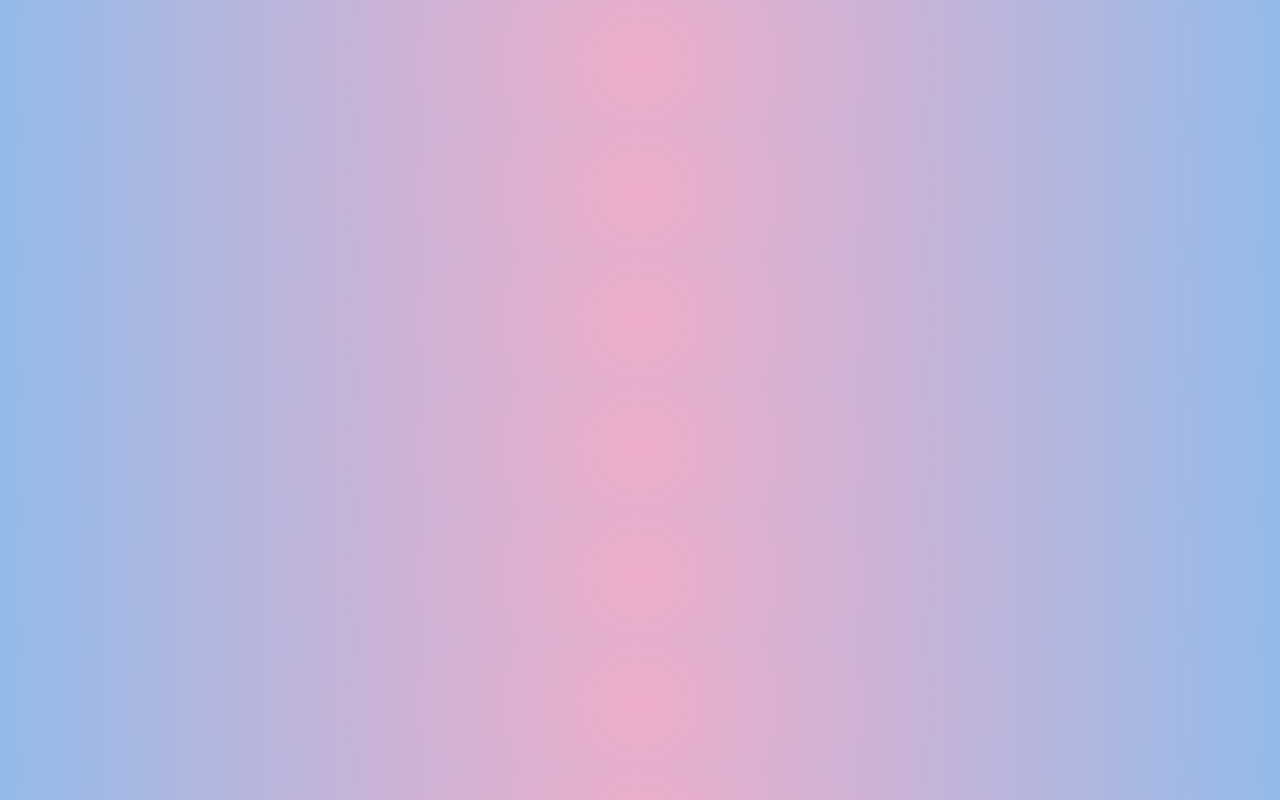
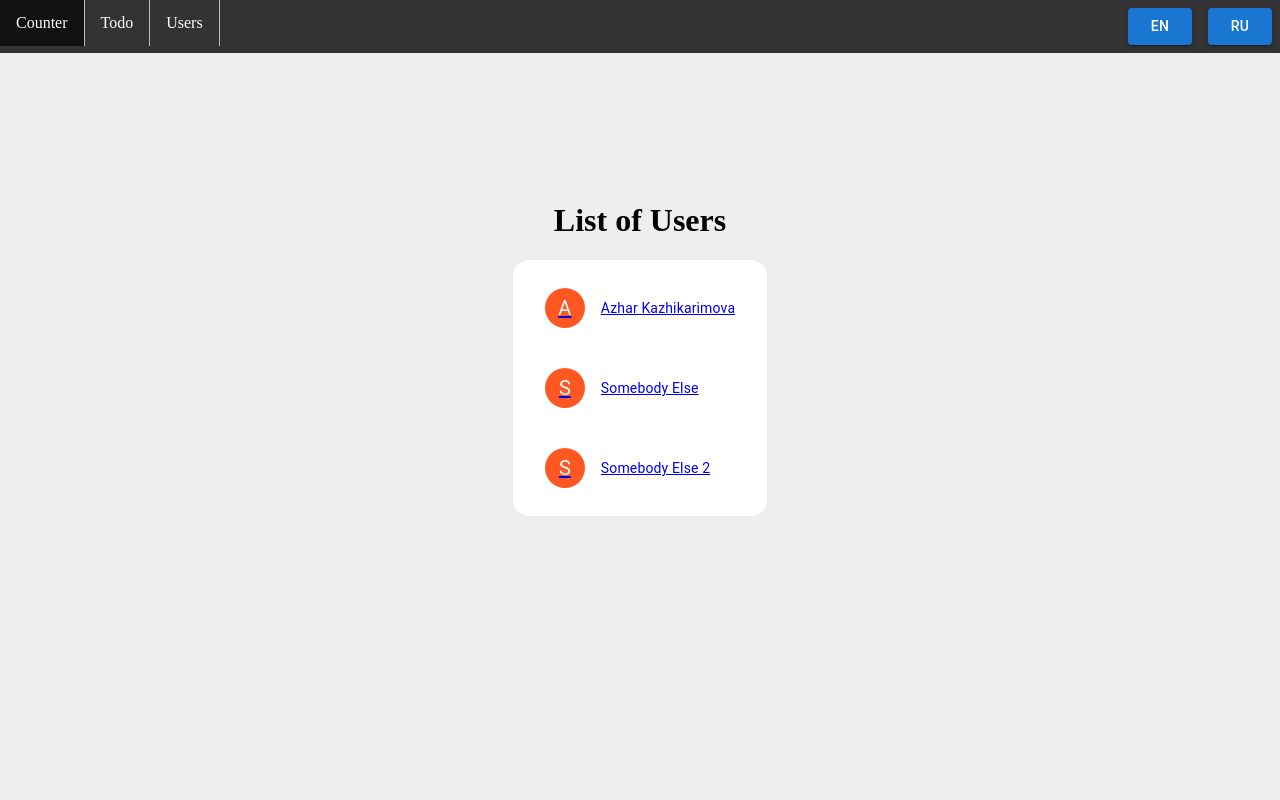
Before and after one commit to AzharKazhikarim/one-lab-hw, a React (Create React App) app: page /users in a window 1280 px wide. Before the commit this address had no page. Built offline with nearby package versions, Linux system fonts and the light colour scheme.

Commit message:
feat: added nested routes & useContext for localization

```diff
--- a/src/App.css
+++ b/src/App.css
@@ -1,7 +1,6 @@
 body{
   margin:0 auto;
-  background: rgb(238,174,202);
-  background: radial-gradient(circle, rgba(238,174,202,1) 0%, rgba(148,187,233,1) 100%);
+  background: #eeeeee;
 }
 .App {
   margin:10% 25% 0 25%;
@@ -13,19 +12,53 @@ body{
   text-align: center;
 }
 .todo-container{
-  background-color: white;
   padding: 55px;
   border-radius: 8px;
-
+  background: rgb(238,174,202);
+  background: radial-gradient(circle, rgba(238,174,202,1) 0%, rgba(148,187,233,1) 100%);
 }
 .todo-wrapper{
   display: flex;
   align-items: center;
   flex-direction: column;
   height: 100%;
+
 }
 .itemWrapper{
   display: flex;
   align-items: center;
   flex-direction: row;
 }
+
+.navbar-ul {
+  list-style-type: none;
+  margin: 0;
+  padding: 0;
+  overflow: hidden;
+  background-color: #333;
+}
+
+.navbar-li {
+  float: left;
+  border-right:1px solid #bbb;
+}
+
+.navbar-li:last-child {
+  border-right: none;
+}
+
+.navbar-li a {
+  display: block;
+  color: white;
+  text-align: center;
+  padding: 14px 16px;
+  text-decoration: none;
+}
+
+.navbar-li a:hover:not(.active) {
+  background-color: #111;
+}
+
+.active {
+  background-color: #04AA6D;
+}
--- a/src/App.tsx
+++ b/src/App.tsx
@@ -3,31 +3,37 @@ import Todo from "./hw2/Todo";
 import {BrowserRouter, Routes, Route} from "react-router-dom";
 import About from "./lecture3/About";
 import Main from "./lecture3/Main";
-import React from "react";
-
-const user = {
-    name:'Azhar'
-};
-
-export const ThemeContext = React.createContext(user);
+import React, {useState} from "react";
+import UserProfile from "./hw3/UserProfile";
+import ListUsers from "./hw3/ListUsers";
+import ClassBasedCounter from "./hw1/ClassBasedCounter";
+import NavBar from "./NavBar";
+import {MyGlobalContext} from './hw3/Context';
 
 function App() {
 
+    const [language, setLanguage] = useState<string>('en');
+
     return (
-        <div className="App">
+        <>
+            <MyGlobalContext.Provider value={{language, setLanguage}}>
+                <BrowserRouter>
+                    <NavBar/>
+                    <div className="App">
 
-            <ThemeContext.Provider value={user}>
-                <BrowserRouter>
-                    <Routes>
+                        <Routes>
+                            <Route path={'/'} element={<Main/>}/>
+                            <Route path={'/counter'} element={<ClassBasedCounter/>}/>
+                            <Route path={'/todo'} element={<Todo/>}/>
+                            <Route path={'/about'} element={<About/>}/>
+                            <Route path={'/users'} element={<ListUsers/>}/>
+                            <Route path='/users/user/:id' element={<UserProfile/>}/>
+                        </Routes>
+                    </div>
+                </BrowserRouter>
+            </MyGlobalContext.Provider>
+        </>
 
-                        <Route path={'/'} element={<Main/>}/>
-                        <Route path={'/todo'} element={<Todo/>}/>
-                        <Route path={'/about'} element={<About/>}/>
-
-                    </Routes>
-                </BrowserRouter>
-            </ThemeContext.Provider>
-        </div>
     );
 }
 
--- /dev/null
+++ b/src/NavBar.tsx
@@ -0,0 +1,27 @@
+import {FC} from "react";
+import * as React from "react";
+import {Button} from "@mui/material";
+import {useGlobalContext} from "./hw3/Context";
+import {Link} from "react-router-dom";
+
+const NavBar: FC = () => {
+    const {language,setLanguage} = useGlobalContext()
+    console.log(language)
+    return (
+        <>
+            <ul className={"navbar-ul"}>
+                <li className={"navbar-li"}><Link to={'/counter'}>Counter</Link></li>
+                <li className={"navbar-li"}><Link to={'/todo'}>Todo</Link></li>
+                <li className={"navbar-li"}><Link to={'/users'}>Users</Link></li>
+                <Button  sx={{float:"right", margin:1}} variant="contained" onClick={() => setLanguage('ru')}>
+                    RU
+                </Button>
+                <Button sx={{float:"right" , margin:1}} variant="contained" onClick={() => setLanguage('en')}>
+                    EN
+                </Button>
+            </ul>
+
+        </>
+    )
+}
+export default NavBar;
--- a/src/hw2/Todo.tsx
+++ b/src/hw2/Todo.tsx
@@ -7,6 +7,7 @@ import {
 
 import Item from "./Item";
 import * as React from "react";
+import {useGlobalContext} from "../hw3/Context";
 
 const initialList = [
     {
@@ -25,6 +26,7 @@ const Todo: FC = () => {
     const [inputValue, setInputValue] = useState("");
     const [todo, setTodos] = useState(initialList);
     const [openAlert, setOpenAlert] = useState(false);
+
 
     //ADD TODO
     const handleSubmit = () => {
@@ -73,6 +75,7 @@ const Todo: FC = () => {
                             color="secondary"
                             value={inputValue}
                             focused
+
                             onChange={(e) => setInputValue(e.target.value)}
                         />
                         <ButtonStyled variant="contained" onClick={handleSubmit}>
--- /dev/null
+++ b/src/hw3/Context.tsx
@@ -0,0 +1,11 @@
+import { createContext, useContext } from "react"
+
+export type GlobalContent = {
+    language: string
+    setLanguage:(c: string) => void
+}
+export const MyGlobalContext = createContext<GlobalContent>({
+    language: 'en', // set a default value
+    setLanguage: () => {},
+})
+export const useGlobalContext = () => useContext(MyGlobalContext)
--- /dev/null
+++ b/src/hw3/ListUsers.tsx
@@ -0,0 +1,46 @@
+import {FC, useContext} from "react";
+import {users} from "./users";
+import * as React from 'react';
+import ListItem from '@mui/material/ListItem';
+import ListItemButton from '@mui/material/ListItemButton';
+import ListItemText from '@mui/material/ListItemText';
+import ListItemAvatar from '@mui/material/ListItemAvatar';
+import Avatar from '@mui/material/Avatar';
+import {deepOrange} from "@mui/material/colors";
+import {Box, List} from "@mui/material";
+import {Link} from "react-router-dom";
+import {useGlobalContext} from "./Context";
+
+const ListUsers: FC = () => {
+    const { language } = useGlobalContext()
+    return (
+        <>
+            <Box sx={{display:'flex',flexDirection:'column'}}>
+
+                {(language==='en') ?  (<h1>List of Users</h1>): <h1>Список пользователей</h1>}
+
+            <List dense sx={{width: '100%', bgcolor: 'background.paper', borderRadius: 4}}>
+                {
+                    users.map((item) => (
+                        <Link to={`user/${item.id}`} key={item.id}>
+                            <ListItem
+                                key={item.id}
+                                disablePadding
+                                sx={{width: '100%', padding: 2, textDecoration: 0}}
+                            >
+                                <ListItemButton>
+                                    <ListItemAvatar>
+                                        <Avatar sx={{bgcolor: deepOrange[500]}}>{item.fullName.charAt(0)}</Avatar>
+                                    </ListItemAvatar>
+                                    <ListItemText primary={`${item.fullName}`}/>
+                                </ListItemButton>
+                            </ListItem>
+                        </Link>
+                    ))
+                }
+            </List>
+            </Box>
+        </>
+    )
+}
+export default ListUsers;
--- /dev/null
+++ b/src/hw3/UserProfile.tsx
@@ -0,0 +1,45 @@
+import {FC, useEffect, useState} from "react";
+import {Avatar, Box, Button, styled} from "@mui/material";
+import {deepOrange} from "@mui/material/colors";
+import {useParams} from "react-router-dom";
+import {users} from "./users";
+import {useGlobalContext} from "./Context";
+
+const UserProfile: FC = () => {
+    const [user, setUser] = useState({});
+    const {id} = useParams<string>();
+    const {language} = useGlobalContext()
+
+
+    return (
+        <>
+            <Box
+                sx={{
+                    borderRadius: 5,
+                    width: '100%',
+                    height: '100%',
+                    backgroundColor: 'white',
+                    justifyContent: 'center'
+                }}
+            >
+                <Avatar sx={{bgcolor: deepOrange[500]}}>A</Avatar>
+                <BoxStyled>
+                    {(language === 'en') ? <h4>Name Surname: </h4> : <h4>Полное имя: </h4>} <h5>fkfk</h5>
+                </BoxStyled>
+                <BoxStyled>
+                    {(language === 'en') ? <h4>City: </h4> : <h4>Город: </h4>} <h5>fkfk</h5>
+                </BoxStyled>
+                <BoxStyled>
+                    {(language === 'en') ? <h4>Address: </h4> : <h4>Адрес: </h4>} <h5>fkfk</h5>
+                </BoxStyled>
+            </Box>
+        </>
+    )
+}
+
+const BoxStyled = styled(Box)`
+  padding: 5px;
+  display: flex;
+  align-items: center;
+`;
+export default UserProfile;
--- /dev/null
+++ b/src/hw3/users.js
@@ -0,0 +1,21 @@
+export const users = [
+    {
+        id:1,
+        fullName: 'Azhar Kazhikarimova',
+        city: 'Astana',
+        address: 'Some Address',
+
+    }, {
+        id:2,
+        fullName: 'Somebody Else',
+        city: 'Astana',
+        address: 'Some Address',
+
+    }, {
+        id:3,
+        fullName: 'Somebody Else 2',
+        city: 'Astana',
+        address: 'Some Address',
+
+    },
+]
--- a/src/lecture3/Main.tsx
+++ b/src/lecture3/Main.tsx
@@ -1,15 +1,12 @@
-import {FC, useContext} from "react";
-import {ThemeContext} from "../App";
-
+import {FC} from "react";
+import {Link} from "react-router-dom";
 
 const Main: FC = () => {
-    let name = useContext(ThemeContext);
-    console.log(name)
     return (
         <>
-            <h1 >USER NAME: </h1>
-            <br/>
-            <h1 style={{background:"white"}}>{`${name.name}`}</h1>
+            <Link to={"/users"}>
+                Users
+            </Link>
         </>
     )
 }
```
